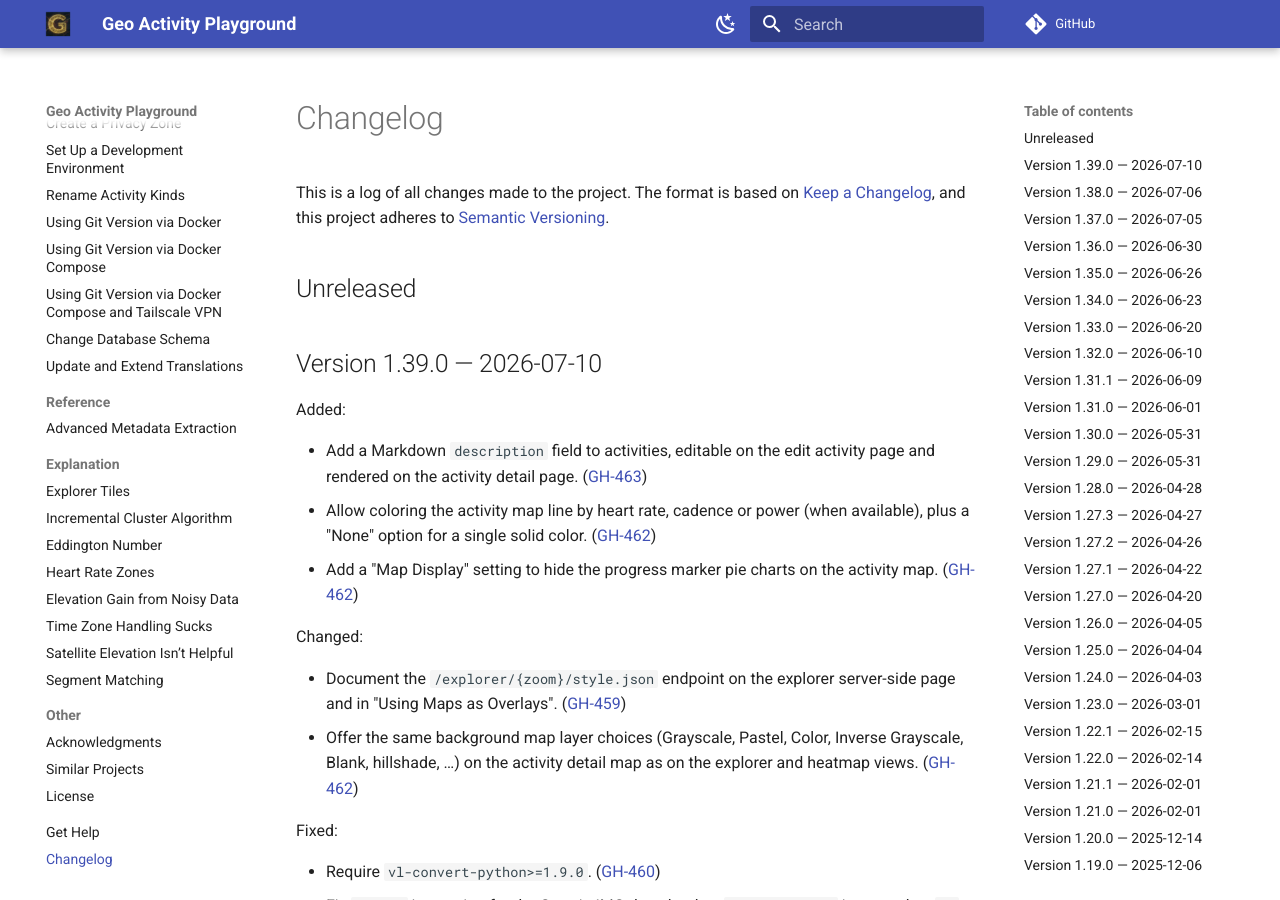
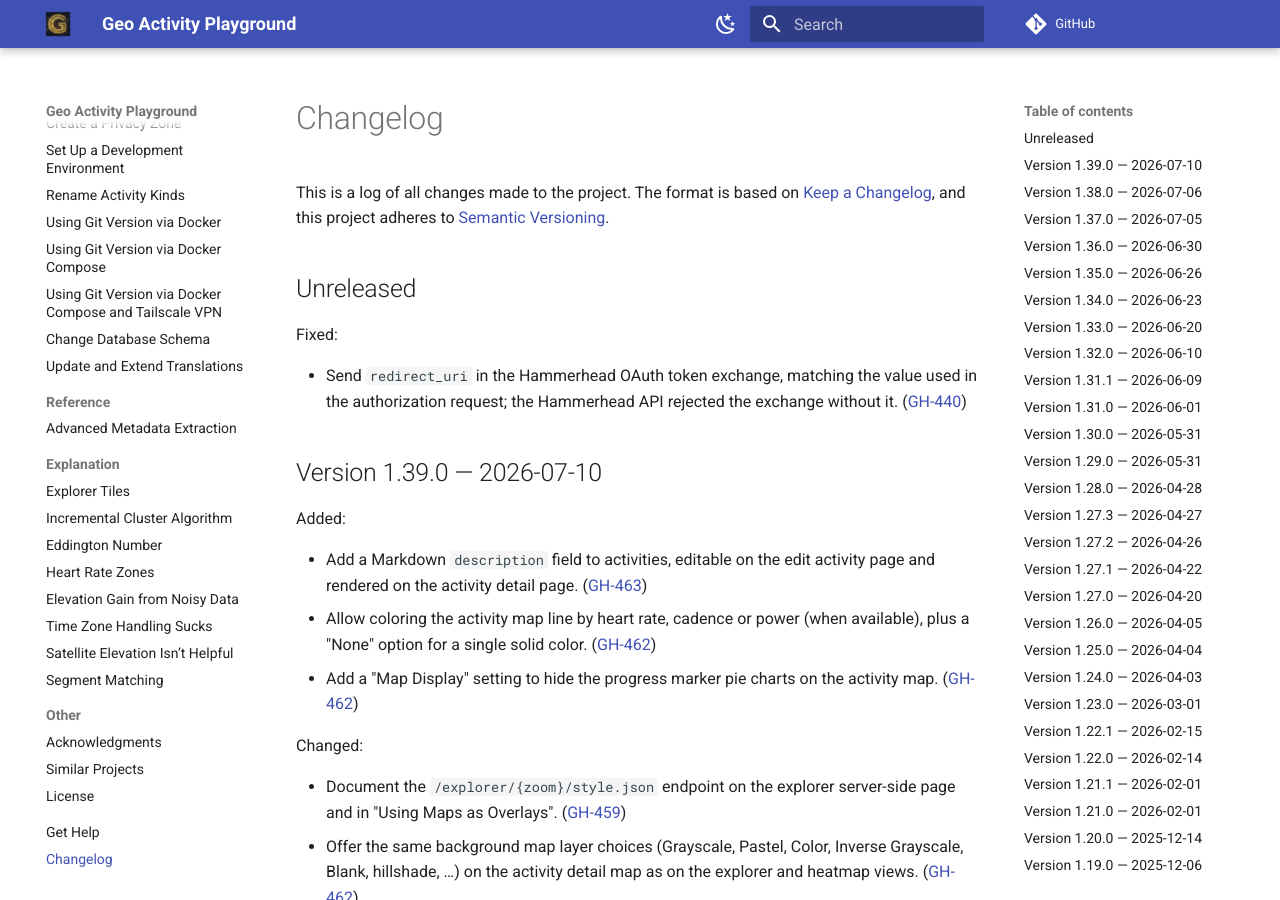
Before and after one commit to martin-ueding/geo-activity-playground, an MkDocs documentation site: the page built from docs/changelog.md, in a window 1280 px wide and 900 px high. Built offline with MkDocs 1.6.1 and Material for MkDocs 9.7.7, drawn with Linux system fonts in a browser that asks for light colours; comment, search, counter and statistics services are not loaded.

Commit message:
docs: changelog entry for Hammerhead redirect_uri fix
Refs: GH-440

```diff
--- a/docs/changelog.md
+++ b/docs/changelog.md
@@ -17,6 +17,9 @@ Types of changes
 
 ## Unreleased
 
+Fixed:
+
+- Send `redirect_uri` in the Hammerhead OAuth token exchange, matching the value used in the authorization request; the Hammerhead API rejected the exchange without it. ([GH-440](https://github.com/martin-ueding/geo-activity-playground/discussions/440))
 
 ## Version 1.39.0 — 2026-07-10
 
```
